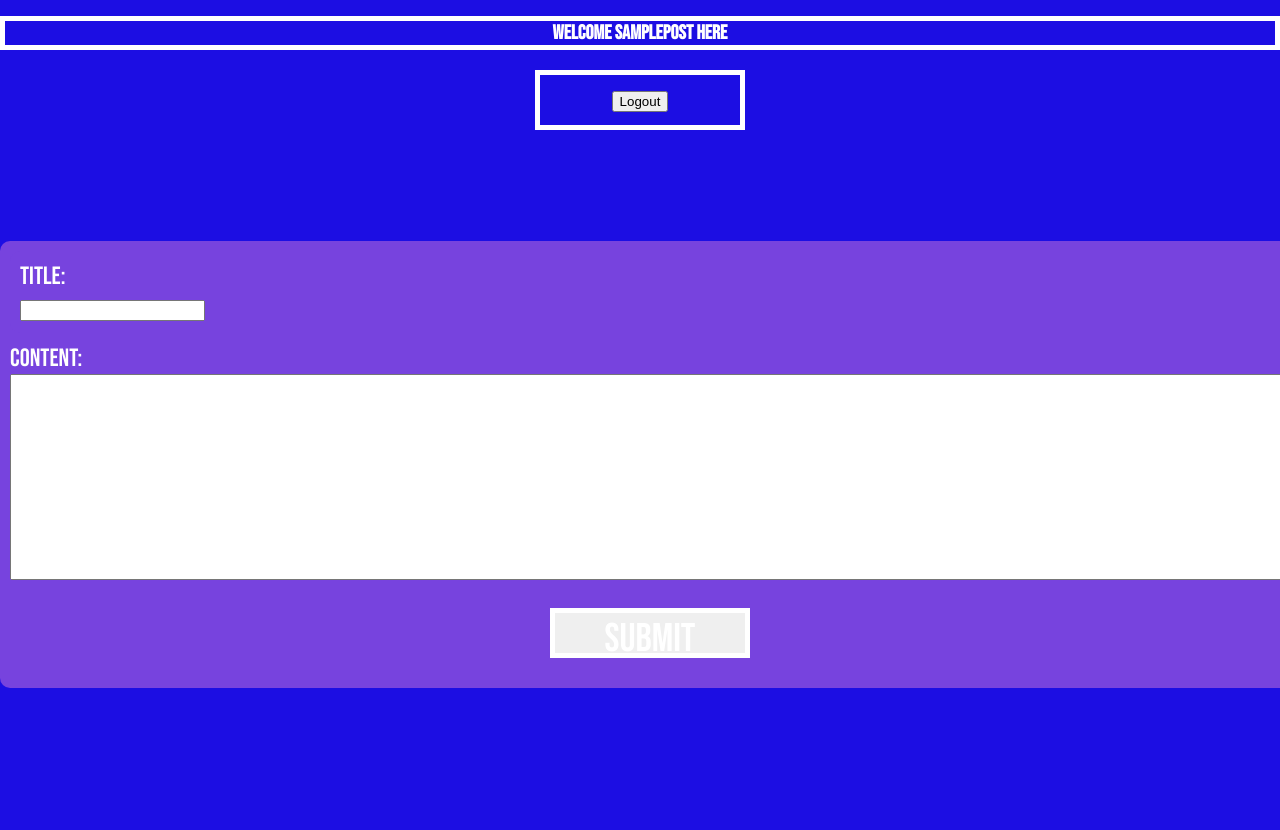
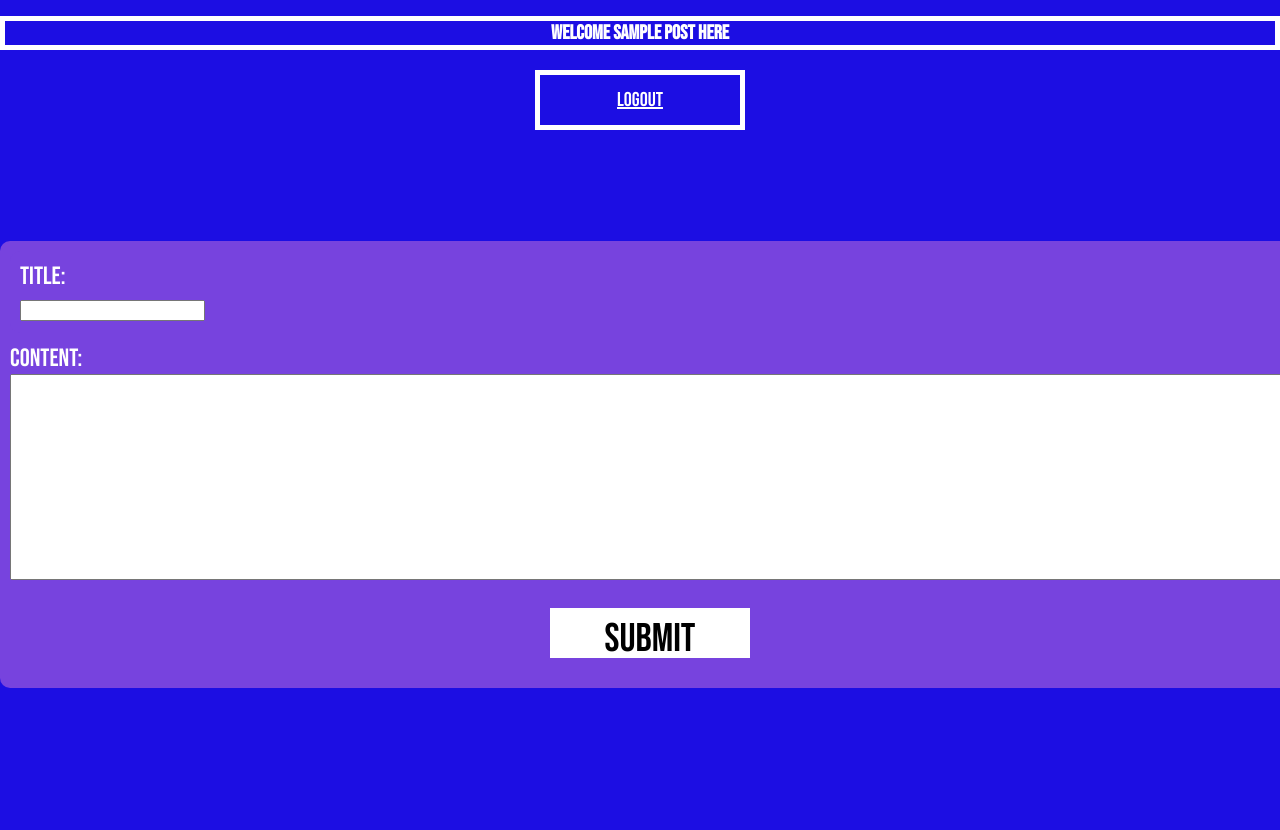
Before and after one commit to JoeMille/full-flask, a Flask app: page /dashboard in a window 1280 px wide. Shown: the part 112-942 px from the top of the page. After the commit the page ends 800 px from the top, so only its background shows below. Run offline with Flask 3, Linux system fonts and the light colour scheme; the visitor is signed in with stand-in values (Sample User, id 1); data that the repository does not hold is empty; some libraries are stand-ins or nearby versions.

Commit message:
End session. Fixed height issues, added jquery and features to dashboard.html for animation

```diff
--- /dev/null
+++ b/static/script.js
@@ -0,0 +1,11 @@
+$(document).ready(function() {
+    $(".post").hide().each(function(index) {
+        $(this).delay(400*index).fadeIn(2000);
+    });
+});
+
+$(".post-submit-button").hover(function(){
+    $(this).animate({opacity: '0.8'}, 200);
+}, function(){
+    $(this).animate({opacity: '1'}, 200);
+});
--- a/static/style.css
+++ b/static/style.css
@@ -61,11 +61,12 @@ body {
 
 /* Post form and post styles */
 .posts-container {
-    margin-bottom: 300px; /* Adjust this value to create more or less space */
-    opacity: 0;
+    margin-top: 20px;
+    margin-bottom: 50px; /* Adjust this value to create more or less space */
 }
 
 .post {
+    display: none;
     font-family: 'Bebas Neue', cursive;
     border: 1px solid;
     background-color: white;
@@ -88,14 +89,6 @@ body {
 
 /* Author-post form styles */
 
-.post-form-h2 {
-    color: #ffffff;
-    font-family: 'Bebas Neue', cursive;
-    font-size: 20px;
-    text-align: center;
-    border: 5px solid #ffffff;
-}
-
 .post-form {
     position: fixed;
     bottom: 0;
@@ -109,6 +102,14 @@ body {
     display: flex;
     flex-direction: column; /* Stack the title bubble and content area vertically */
     align-items: stretch; /* Make the children take up the full width */
+}
+
+.post-form-h2 {
+    color: #ffffff;
+    font-family: 'Bebas Neue', cursive;
+    font-size: 20px;
+    text-align: center;
+    border: 5px solid #ffffff;
 }
 
 .title-bubble {
@@ -135,9 +136,10 @@ body {
     height: 50px;
     line-height: 50px; /* Vertically center the text */
     margin: 20px auto; /* Center the button and add padding on top */
-    color: #ffffff;
+    background-color: #ffffff;
     font-family: 'Bebas Neue', cursive;
     font-size: 40px;
     text-align: center;
     border: 5px solid #ffffff;
+    z-index: 9999;
 }
--- a/templates/dashboard.html
+++ b/templates/dashboard.html
@@ -11,14 +11,12 @@
 </header>
 
 <!-- to display post  updates -->
-<h2 class="post-form-h2">Welcome {{ current_user.username }}Post here</h2>
+<h2 class="post-form-h2">Welcome {{ current_user.username }} Post here</h2>
 <!-- Logout button -->
-<form action="{{ url_for('logout') }}" method="POST" class="index-page-logout">
-    <input type="submit" value="Logout">
-</form>
+<a href="{{ url_for('logout') }}" class="index-page-logout">Logout</a>
 
 <!-- Displays post updates (Users can delete their own posts)-->
-<div class="posts-container"></div>
+<div class="posts-container">
 {% for post in posts %}
     <div class="post">
         <h2 class="post-title">{{ post.title }}</h2>
```
Also changed, not shown: app.py (+11 -1 lines).
